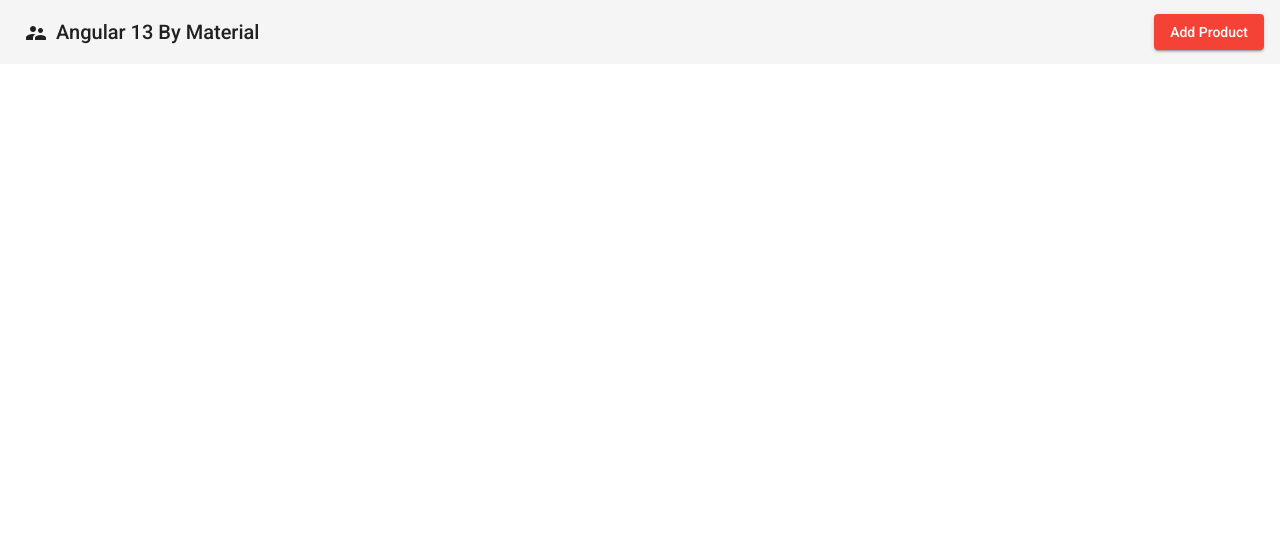
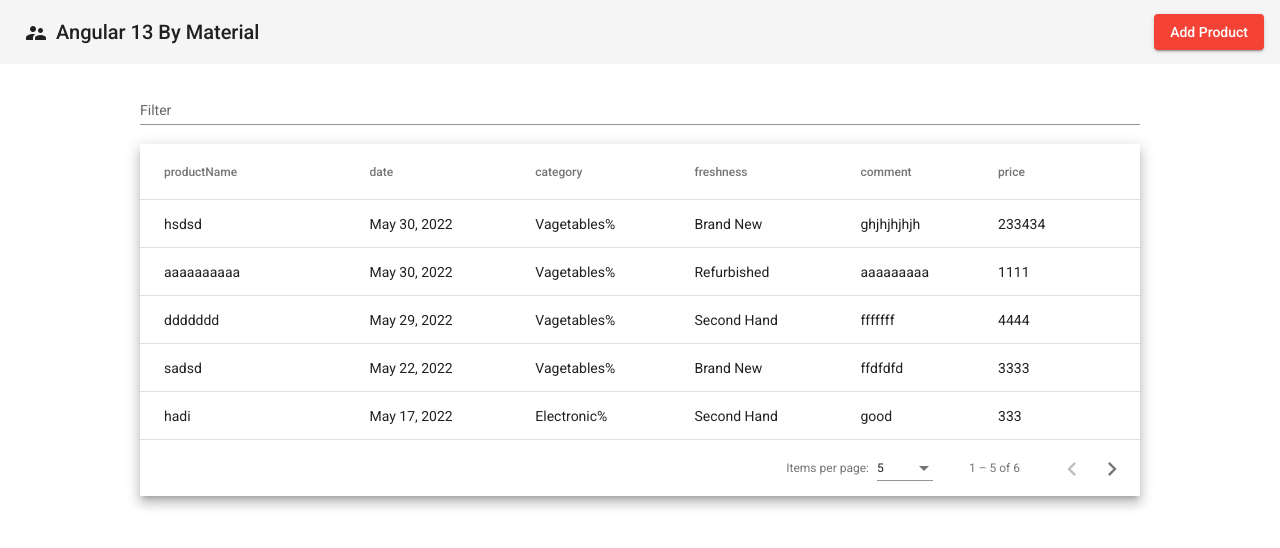
Before and after one commit to hadi-h82/form-project, an Angular app: page / in a window 1280 px wide. Shown: the top 548 px of the page. Built offline with nearby package versions, Linux system fonts and the light colour scheme; data requests are answered from the project's data file.

Commit message:
insert table

```diff
--- a/src/app/app.component.html
+++ b/src/app/app.component.html
@@ -6,3 +6,62 @@
  <span class="example-spacer"></span>
  <button mat-raised-button color="warn" (click)="openDialog()">Add Product</button>
 </mat-toolbar>
+
+<div class="container">
+  <div style="margin-top: 10px">
+
+    <mat-form-field appearance="standard">
+      <mat-label>Filter</mat-label>
+      <input matInput (keyup)="applyFilter($event)" placeholder="Ex. Mia" #input>
+    </mat-form-field>
+
+    <div class="mat-elevation-z8">
+      <table mat-table [dataSource]="dataSource" matSort>
+
+        <!-- ID Column -->
+        <ng-container matColumnDef="productNme">
+          <th mat-header-cell *matHeaderCellDef mat-sort-header> productName </th>
+          <td mat-cell *matCellDef="let row"> {{row.productNme}} </td>
+        </ng-container>
+
+        <ng-container matColumnDef="date">
+          <th mat-header-cell *matHeaderCellDef mat-sort-header> date </th>
+          <td mat-cell *matCellDef="let row"> {{row.date | date}} </td>
+        </ng-container>
+
+        <!-- Progress Column -->
+        <ng-container matColumnDef="category">
+          <th mat-header-cell *matHeaderCellDef mat-sort-header> category </th>
+          <td mat-cell *matCellDef="let row"> {{row.category}}% </td>
+        </ng-container>
+
+        <!-- Name Column -->
+        <ng-container matColumnDef="freshness">
+          <th mat-header-cell *matHeaderCellDef mat-sort-header> freshness </th>
+          <td mat-cell *matCellDef="let row"> {{row.freshness}} </td>
+        </ng-container>
+
+        <!-- Fruit Column -->
+        <ng-container matColumnDef="comment">
+          <th mat-header-cell *matHeaderCellDef mat-sort-header> comment </th>
+          <td mat-cell *matCellDef="let row"> {{row.comment}} </td>
+        </ng-container>
+        <ng-container matColumnDef="price">
+          <th mat-header-cell *matHeaderCellDef mat-sort-header> price </th>
+          <td mat-cell *matCellDef="let row"> {{row.price}} </td>
+        </ng-container>
+
+
+        <tr mat-header-row *matHeaderRowDef="displayedColumns"></tr>
+        <tr mat-row *matRowDef="let row; columns: displayedColumns;"></tr>
+
+        <!-- Row shown when there is no matching data. -->
+        <tr class="mat-row" *matNoDataRow>
+          <td class="mat-cell" colspan="4">No data matching the filter "{{input.value}}"</td>
+        </tr>
+      </table>
+
+      <mat-paginator [pageSizeOptions]="[5, 10, 25, 100]" aria-label="Select page of users"></mat-paginator>
+    </div>
+  </div>
+</div>
--- a/src/app/app.component.ts
+++ b/src/app/app.component.ts
@@ -1,7 +1,11 @@
-import { Component, OnInit } from '@angular/core';
+import { Component, OnInit,ViewChild } from '@angular/core';
 import {MatDialog, MAT_DIALOG_DATA} from '@angular/material/dialog';
 import { DialogComponent } from './dialog/dialog.component';
 import { ApiService } from './services/api.service';
+import {MatPaginator} from '@angular/material/paginator';
+import {MatSort} from '@angular/material/sort';
+import {MatTableDataSource} from '@angular/material/table';
+
 
 @Component({
   selector: 'app-root',
@@ -9,6 +13,12 @@ import { ApiService } from './services/api.service';
   styleUrls: ['./app.component.scss']
 })
 export class AppComponent implements OnInit {
+  displayedColumns: string[] = ['productNme','date', 'category', 'freshness', 'comment','price'];
+  dataSource!: MatTableDataSource<any>;
+
+  @ViewChild(MatPaginator) paginator!: MatPaginator;
+  @ViewChild(MatSort) sort!: MatSort;
+
   title = 'form-project';
 
   constructor(private dialog: MatDialog , private api: ApiService) {}
@@ -29,8 +39,11 @@ export class AppComponent implements OnInit {
   getAllProduct() {
     this.api.getProduct()
       .subscribe({
-        next:(res)=>{
-          console.log(res);
+        next:(res:any)=>{
+          // console.log(res);
+          this.dataSource = new MatTableDataSource(res);
+          this.dataSource.paginator = this.paginator;
+          this.dataSource.sort = this.sort;
         },
         error:()=> {
           alert("Error while fetching the Records!!!")
@@ -39,6 +52,15 @@ export class AppComponent implements OnInit {
 
   }
 
+  applyFilter(event: Event) {
+    const filterValue = (event.target as HTMLInputElement).value;
+    this.dataSource.filter = filterValue.trim().toLowerCase();
+
+    if (this.dataSource.paginator) {
+      this.dataSource.paginator.firstPage();
+    }
+  }
+
 
 
 }
```
Also changed, not shown: src/app/app.module.ts (+7 -1 lines).
